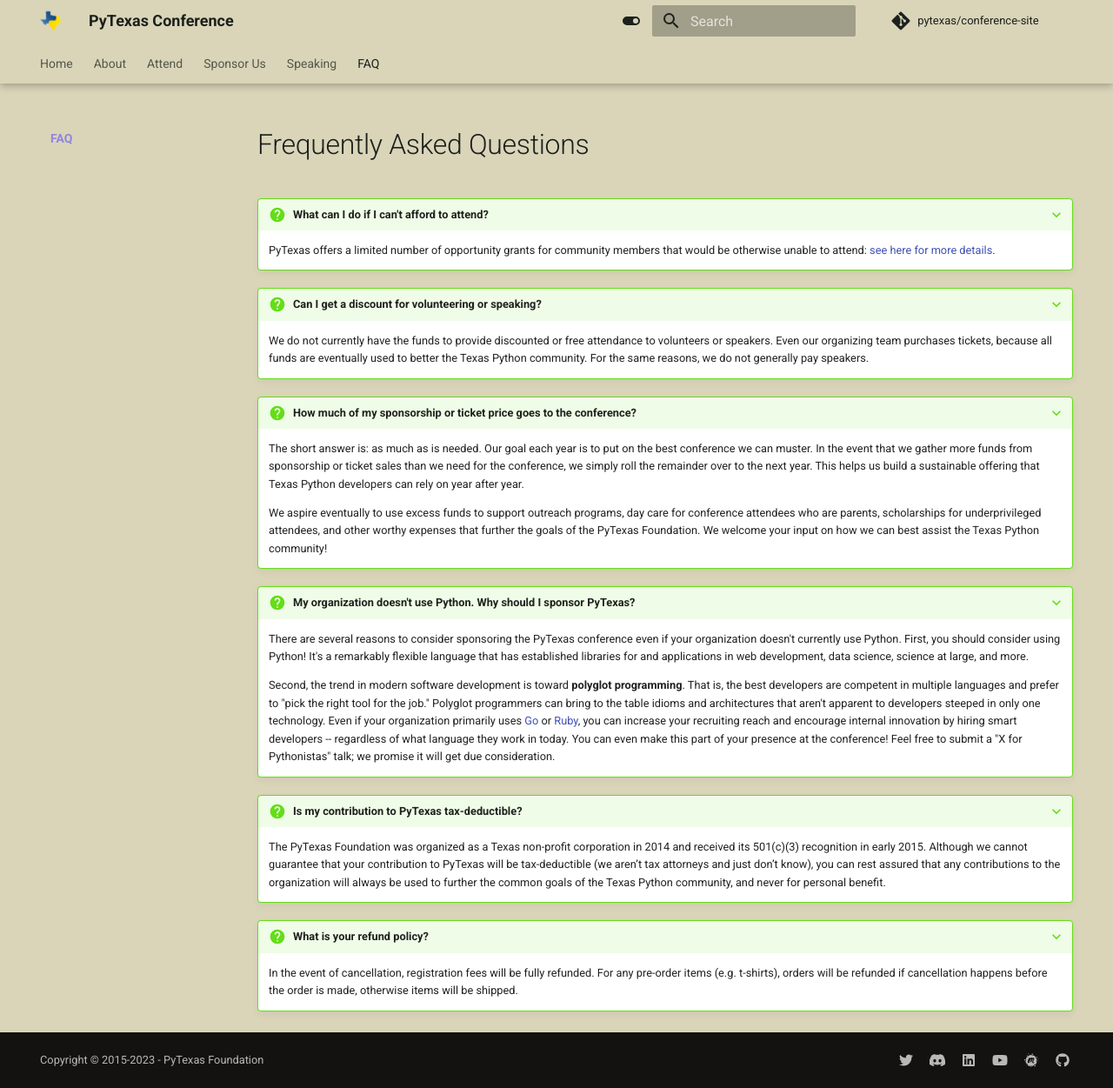
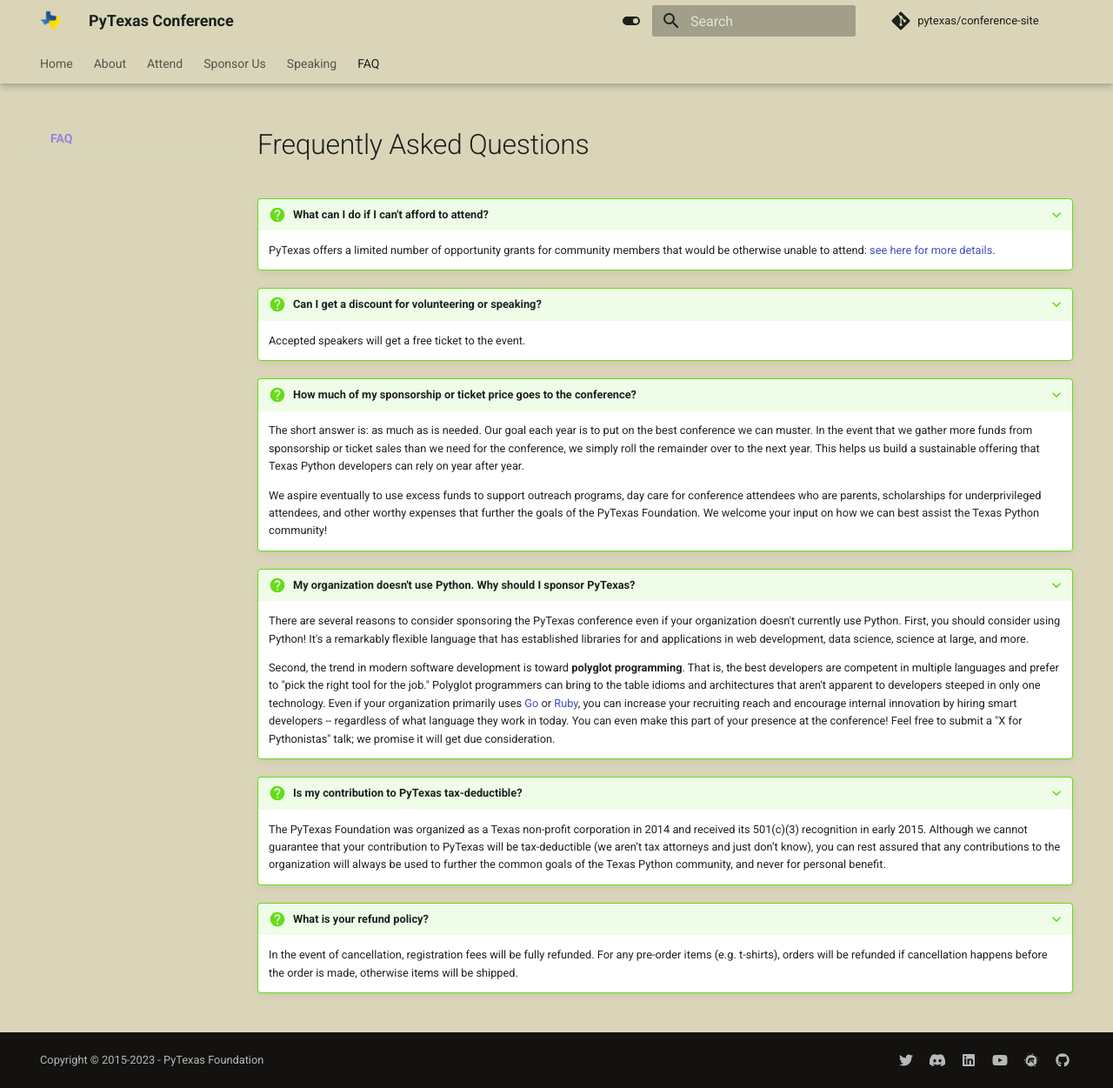
Before and after one commit to pytexas/2024, an MkDocs documentation site: the page built from docs/faq.md, in a window 1280 px wide and 1251 px high. Shown: the whole window at 87% size. Built offline with MkDocs 1.6.1 and Material for MkDocs 9.7.7, drawn with Linux system fonts in a browser that asks for light colours; comment, search, counter and statistics services are not loaded.

Commit message:
tweaks for opening CFP

```diff
--- a/docs/faq.md
+++ b/docs/faq.md
@@ -7,9 +7,7 @@
 
 ???+ question "Can I get a discount for volunteering or speaking?"
 
-    We do not currently have the funds to provide discounted or free attendance to volunteers or speakers. Even our
-    organizing team purchases tickets, because all funds are eventually used to better the Texas Python community. For
-    the same reasons, we do not generally pay speakers.
+    Accepted speakers will get a free ticket to the event.
 
 ???+ question "How much of my sponsorship or ticket price goes to the conference?"
 
--- a/docs/stylesheets/extra.css
+++ b/docs/stylesheets/extra.css
@@ -92,7 +92,7 @@
     border-radius: 6px;
     box-sizing: border-box;
     color: var(--md-primary-bg-color);
-    display: block;
+    display: inline;
     font-size: 1.1rem;
     margin: 0 0.5rem;
     overflow: hidden;
--- a/overrides/home.html
+++ b/overrides/home.html
@@ -25,8 +25,8 @@
 <div class="pytx-hero pytx-container">
     <img src="assets/images/2024_wdots.svg" class="pytx-hero__image"/>
     <div class="pytx-hero__content">
-        <a href="#" class="pytx-button pytx-button--primary">
-            Purchase Tickets
+        <a href="https://pretalx.com/pytexas-2024/" class="pytx-button pytx-button--primary">
+            Submit to our CFP
         </a>
     </div>
 </div>
```
Also changed, not shown: docs/attend.md (+1 -1 lines), docs/schedule/speaking.md (+2 -0 lines), requirements.txt (added, +27 -0 lines).
